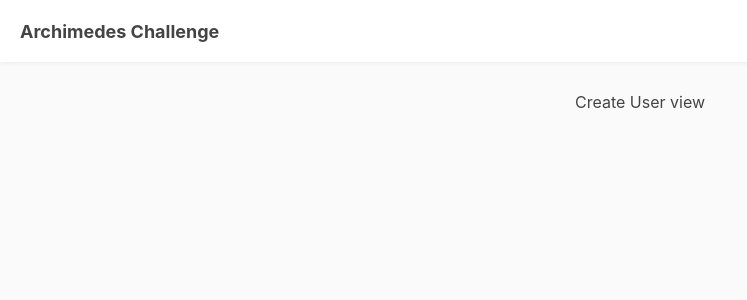
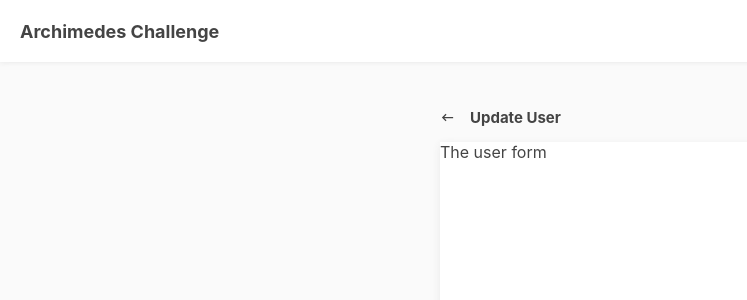
Before and after one commit to mppdg/archimedes-frontend-react-challenge, a React (Create React App) app: page /users/create in a window 1280 px wide. Shown: the top 300 px of the page, without its empty margins (0-747 px from the left). Built offline with nearby package versions, Linux system fonts and the light colour scheme.

Commit message:
Apply ContentCard in Users and CreateUser components

```diff
--- a/src/components/views/CreateUser.jsx
+++ b/src/components/views/CreateUser.jsx
@@ -1,9 +1,16 @@
+import ContentCard from "../common/ContentCard";
+import { MdKeyboardBackspace } from "react-icons/md";
+
+/**
+ * CreateUser
+ * Modal to add a new user record
+ */
 const CreateUser = () => {
+    const title = <span><MdKeyboardBackspace /> <strong>Update User</strong></span>
+    const content = "The user form"
 
       return (
-        <div>
-            Create User view
-        </div>
+        <ContentCard content={content} title={title} />
       );
 };
 
--- a/src/components/views/Users.jsx
+++ b/src/components/views/Users.jsx
@@ -1,10 +1,13 @@
-const User = () => {
+import ContentCard from "../common/ContentCard";
+
+const Users = () => {
+  const title = <><h4>Users</h4>+ Create User</>
+
+  const content = "User table"
 
     return (
-      <div>
-          Users view
-      </div>
+      <ContentCard content={content} title={title} />
     );
-};
+  };
 
-export default User;
+  export default Users;
```
